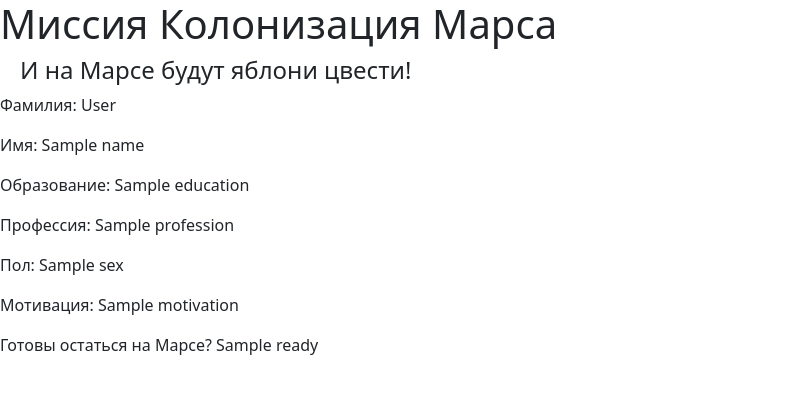
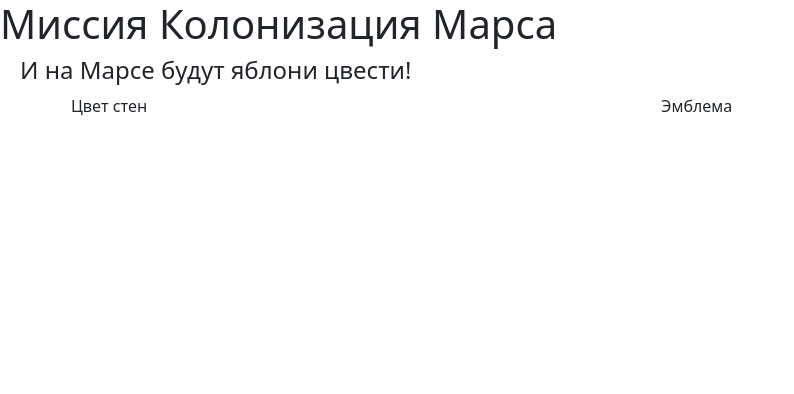
Before and after one commit to bekov001/flask, a Flask app: template templates/answer.html in a window 1280 px wide. Shown: the top 394 px of the page, without its empty margins (0-794 px from the left). Run offline with Flask 2, Linux system fonts and the light colour scheme; the template is opened without the code that fills it: most values are stand-ins (such as "Sample title", 1, 10 or a date in 2020).

Commit message:
эмеблема

```diff
--- a/main.py
+++ b/main.py
@@ -28,5 +28,10 @@
     return 'Это успех!!!'
 
 
+@app.route('/table/<sex>/<int:age>')
+def table_param(sex, age):
+    return render_template('answer.html', sex=sex, age=age)
+
+
 if __name__ == '__main__':
     app.run()
--- a/static/css/style.css
+++ b/static/css/style.css
@@ -1,3 +1,15 @@
 h4 {
     margin-left: 20px;
 }
+
+#rectangle_male {
+    width: 220px;
+    height: 120px;
+    background: #4da1f7;
+}
+
+#rectangle_female {
+    width: 220px;
+    height: 120px;
+    background: red;
+}
--- a/templates/answer.html
+++ b/templates/answer.html
@@ -1,11 +1,34 @@
 {% extends "base.html" %}
 
 {% block content %}
-    <p>Фамилия: {{ surname }}</p>
-    <p>Имя: {{ name }}</p>
-    <p>Образование: {{ education }}</p>
-    <p>Профессия: {{ profession }}</p>
-    <p>Пол: {{ sex }}</p>
-    <p>Мотивация: {{ motivation }}</p>
-    <p>Готовы остаться на Марсе? {{ ready }}</p>
+
+    <table class="container">
+        <tr>
+            <td >Цвет стен</td>
+            <td >Эмблема</td>
+        </tr>
+        <tr>
+            {% if sex == 'female' %}
+
+            <td style="width: 300px;"><div id="rectangle_female"></div></td>
+
+            {% endif %}
+            {% if sex=='male' %}
+
+            <td  style="width: 300px;"><div id="rectangle_male"></div></td>
+            {% endif %}
+            {% if age >= 21 %}
+
+            <td><img src="/static/img/old.png" alt="Фото"></td>
+            {% endif %}
+            {% if age < 21 %}
+
+            <td><img src="/static/img/young.png" alt="Фото"></td>
+
+            {% endif %}
+        </tr>
+
+    </table>
+
+
 {% endblock %}
```
Also changed, not shown: static/img/old.png (added), static/img/young.png (added).
